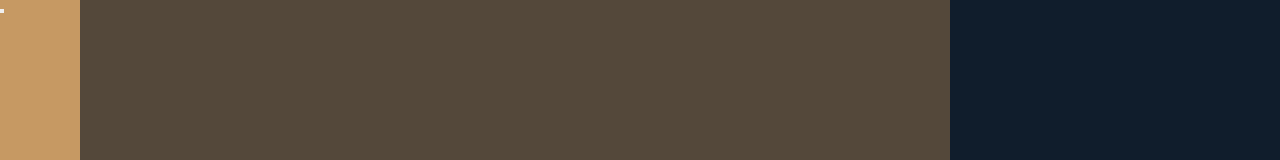
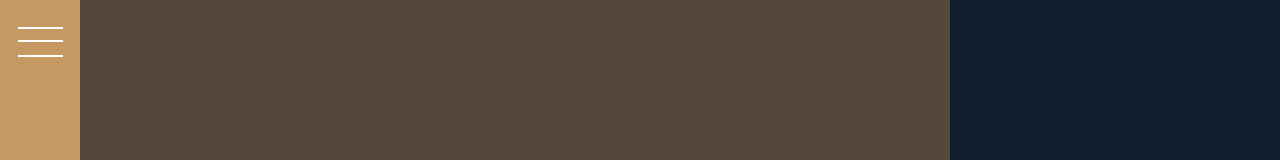
Before and after one commit to vinhphu101195/Nexter-Advance-CSS-Grid, a website: page index.html in a window 1280 px wide. Shown: the top 160 px of the page. Drawn offline with nearby package versions, Linux system fonts and the light colour scheme.

Commit message:
build the sidebar

```diff
--- a/sass/_sidebar.scss
+++ b/sass/_sidebar.scss
@@ -2,4 +2,33 @@
   background-color: $color-primary;
   grid-column: sidebar-start / sidebar-end;
   grid-row: 1 / -1;
+
+  display: flex;
+  justify-content: center;
 }
+
+.nav-btn {
+  border: none;
+  border-radius: 0;
+
+  background-color: #fff;
+  height: 2px;
+  width: 4.5rem;
+  margin-top: 4rem;
+
+  &::before,
+  &::after {
+    background-color: #fff;
+    height: 2px;
+    width: 4.5rem;
+    content: "";
+    display: block;
+  }
+
+  &::before {
+    transform: translateY(-1.3rem);
+  }
+  &::after {
+    transform: translateY(1.3rem);
+  }
+}
```
Also changed, not shown: css/style.css.
